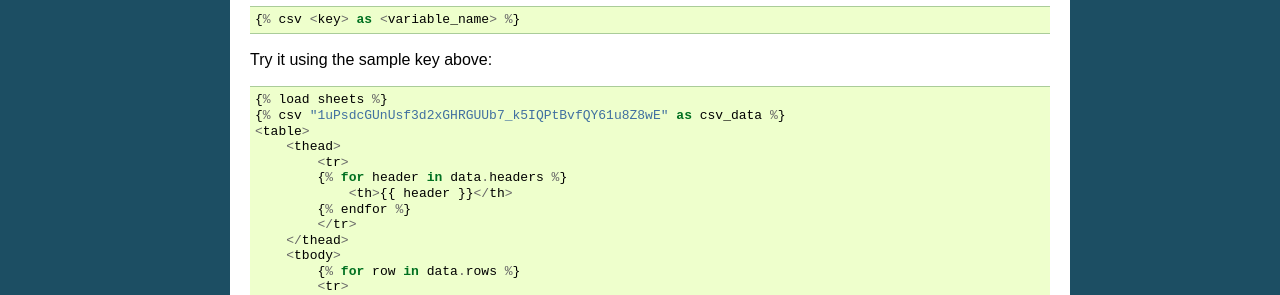
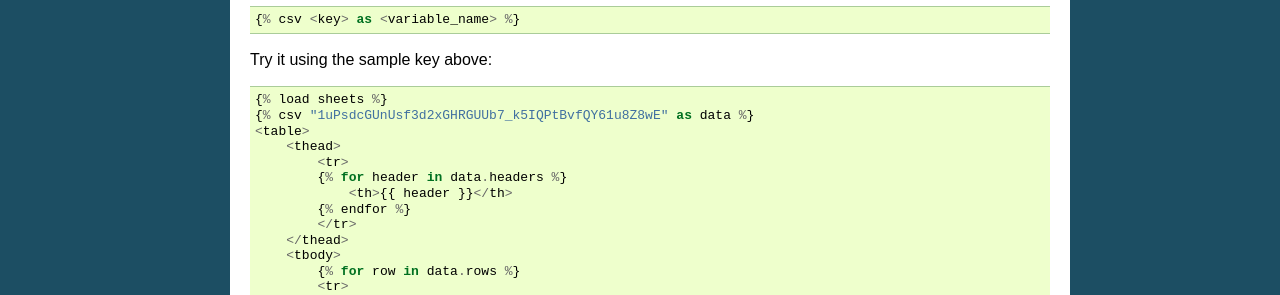
Before and after one commit to georgewhewell/django-sheets, a Sphinx documentation site: the page built from docs/usage.rst, in a window 1280 px wide. Shown: the part 366-661 px from the top of the page. Built offline with Sphinx 7.4.7, drawn with Linux system fonts in a browser that asks for light colours.

Commit message:
update usage example in docs to match readme

```diff
--- a/docs/usage.rst
+++ b/docs/usage.rst
@@ -22,7 +22,7 @@ Assign the CSV data to a variable using the ``{% csv %}`` tag::
 Try it using the sample key above::
 
     {% load sheets %}
-    {% csv "1uPsdcGUnUsf3d2xGHRGUUb7_k5IQPtBvfQY61u8Z8wE" as csv_data %}
+    {% csv "1uPsdcGUnUsf3d2xGHRGUUb7_k5IQPtBvfQY61u8Z8wE" as data %}
     <table>
         <thead>
             <tr>
```
